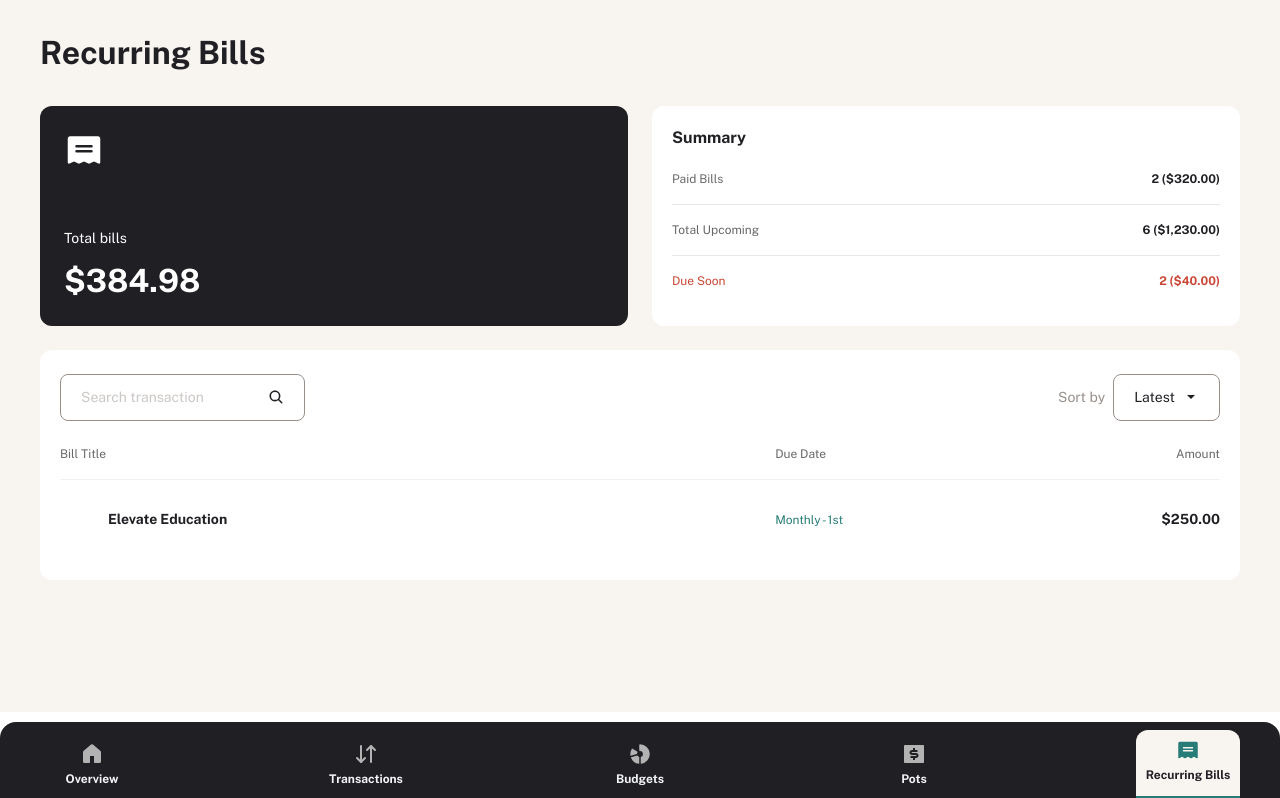
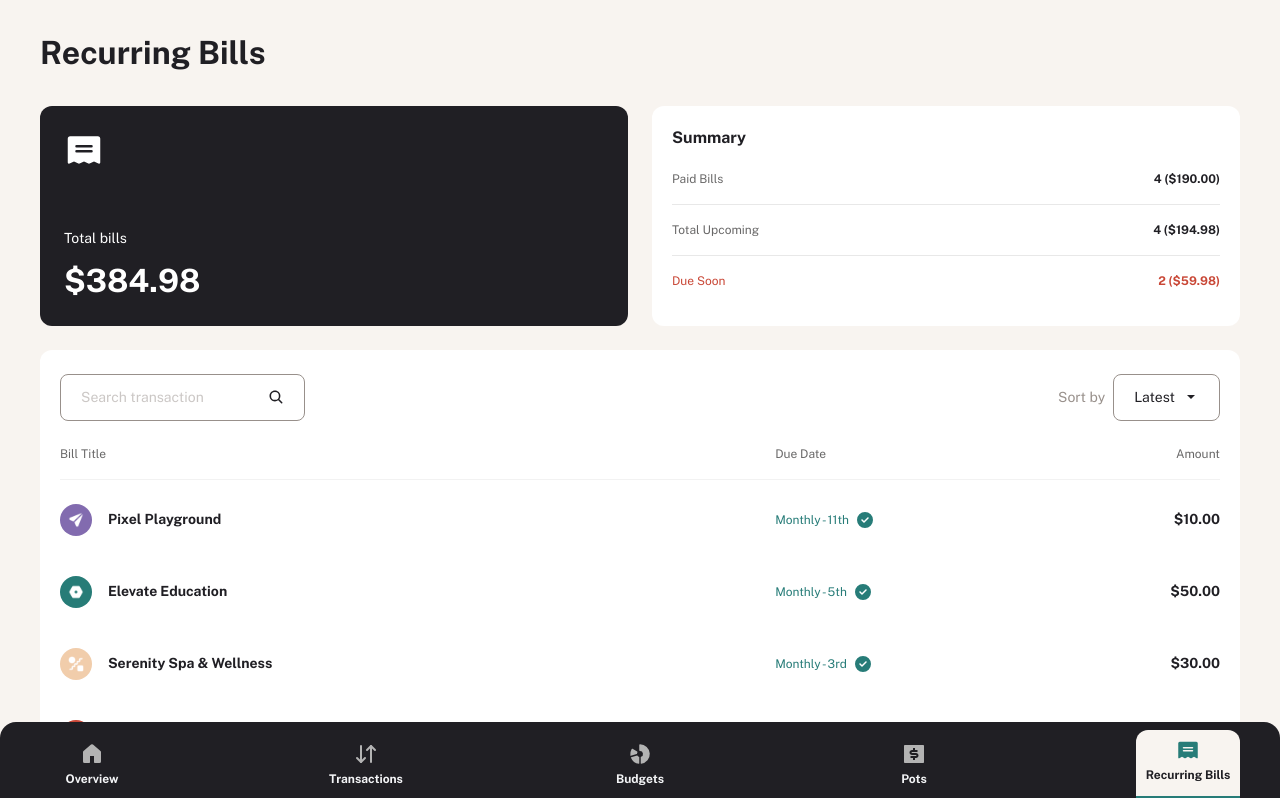
Before and after one commit to Oloude/personal-finance-app, a React (Vite) app: page /bills in a window 1280 px wide. Shown: the top 798 px of the page. Built offline with nearby package versions, Linux system fonts and the light colour scheme.

Commit message:
finished recurring bill

```diff
--- a/src/components/Bills/BillContainer.tsx
+++ b/src/components/Bills/BillContainer.tsx
@@ -1,12 +1,26 @@
 import { useState } from "react"
 import BillTable from "./BillTable"
 import Filter from "./Filter"
+import type { Transaction } from "../../FinanceState"
+import SortBillData from "../../utils/SortBillData"
 
+type BillsProps = {
+    bills : Transaction[];
+}
 
-function BillContainer() {
+function BillContainer({bills} : BillsProps) {
     const [showDropdown, setShowDropdown] = useState(false)
     const [sortBy, setSortBy] = useState('Latest')
     const [searchQuery, setSearchQuery] = useState('')
+    // const [uniqueBills, setUniqueBills] = useState(bills)
+
+    let filteredData = SortBillData(bills.filter(bill => {
+       if(searchQuery.trim() && !bill.name.toLowerCase().includes(searchQuery.toLowerCase().trim())){
+        return false
+       }
+        return true
+    }), sortBy)
+
 
     function handleToggleShowDropdown(){
         setShowDropdown(prev => !prev)
@@ -20,7 +34,7 @@ function BillContainer() {
   return (
     <section className="flex flex-col gap-6 px-5 py-6 rounded-xl bg-white lg:col-span-2">
         <Filter showDropdown={showDropdown} handleToggleShowDropdown={handleToggleShowDropdown} sortBy={sortBy} setSortBy={setSortBy} searchQuery={searchQuery} handleSearchQueryChange={handleSearchQueryChange}/>
-        <BillTable/>
+        <BillTable bills={filteredData}/>
     </section>
   )
 }
--- a/src/components/Bills/BillTable.tsx
+++ b/src/components/Bills/BillTable.tsx
@@ -1,4 +1,12 @@
-function BillTable() {
+import type { Transaction } from "../../FinanceState";
+import FormatBillAmount from "../../utils/FormatBillAmount";
+import FormateDueDate from "../../utils/FormateDueDate";
+
+type BillTableProps ={
+    bills : Transaction[] | []
+}
+
+function BillTable({bills}: BillTableProps) {
   return <section className="flex flex-col gap-6">
     <div className="md:grid grid-cols-5 gap-8 hidden border-b border-grey100 pb-4">
         <h4 className="text-preset5 text-grey500 col-span-3">Bill Title</h4>
@@ -10,18 +18,21 @@ function BillTable() {
     </div>
 
     <div className="flex flex-col gap-5">
-        <div className="grid grid-cols-1 gap-2 pb-5 md:grid-cols-5 md:gap-8">
+        {
+            bills.map(bill => <div key={bill.name} className="grid grid-cols-1 gap-2 pb-5 md:grid-cols-5 md:gap-8">
             <div className="flex items-center gap-4 md:col-span-3">
-                <img src="./logo-small.svg" alt="" className="w-8 h-8 rounded-full"/>
-                <h5 className="text-preset4 font-bold text-grey900">Elevate Education</h5>
+                <img src={bill.avatar} alt="" className="w-8 h-8 rounded-full"/>
+                <h5 className="text-preset4 font-bold text-grey900">{bill.name}</h5>
             </div>
             <div className="flex items-center justify-between md:col-span-2">
                 <div className="flex items-center gap-2">
-                    <span className="text-preset5 text-green">Monthly - 1st</span>
+                    {FormateDueDate(bill.date)}
                 </div>
-                <p className="text-preset4 font-bold text-grey900">$250.00</p>
+                {FormatBillAmount(bill.date, Number(Math.abs(bill.amount)).toFixed(2))}
             </div>
-        </div>
+        </div>)
+        }
+
     </div>
 
   </section>;
--- a/src/components/Bills/Summary.tsx
+++ b/src/components/Bills/Summary.tsx
@@ -1,21 +1,31 @@
+import type { Transaction } from "../../FinanceState"
 
+type SummaryProps ={
+   dueSoon : Transaction[];
+   paidBills : Transaction[];
+   upcomingBills : Transaction[];
+}
 
-function Summary() {
+function Summary({dueSoon, paidBills, upcomingBills} : SummaryProps) {
+  let dueSoonTotal = dueSoon.reduce((total, bill) => total + Math.abs(bill.amount), 0)
+  let paidBillsTotal = paidBills.reduce((total, bill) => total + Math.abs(bill.amount), 0)
+  let upcomingBillsTotal = upcomingBills.reduce((total, bill) => total + Math.abs(bill.amount), 0)
+
   return (
     <div className="flex flex-col gap-5 p-5 rounded-xl bg-white">
         <h3 className="text-preset3 text-grey900 font-bold">Summary</h3>
         <div className="flex flex-col gap-4 divide-y divide-grey500/15">
           <div className="flex items-center gap-2 justify-between pb-4">
             <h4 className="text-preset5 text-grey500">Paid Bills</h4>
-            <span className="text-preset5 text-grey900 font-bold">2 ($320.00)</span>
+            <span className="text-preset5 text-grey900 font-bold">{paidBills.length} (${paidBillsTotal.toFixed(2)})</span>
           </div>
           <div className="flex items-center gap-2 justify-between pb-4">
             <h4 className="text-preset5 text-grey500">Total Upcoming</h4>
-            <span className="text-preset5 text-grey900 font-bold">6 ($1,230.00)</span>
+            <span className="text-preset5 text-grey900 font-bold">{upcomingBills.length} (${upcomingBillsTotal.toFixed(2)})</span>
           </div>
           <div className="flex items-center gap-2 justify-between pb-4">
             <h4 className="text-preset5 text-red">Due Soon</h4>
-            <span className="text-preset5 text-red font-bold">2 ($40.00)</span>
+            <span className="text-preset5 text-red font-bold">{dueSoon.length} (${dueSoonTotal.toFixed(2)})</span>
           </div>
 
         </div>
--- a/src/components/Bills/SummaryContainer.tsx
+++ b/src/components/Bills/SummaryContainer.tsx
@@ -1,12 +1,19 @@
 import Summary from "./Summary"
 import TotalBills from "./TotalBills"
+import type { Transaction } from "../../FinanceState"
 
+type SummaryContainerProps = {
+  totalBill : number;
+  dueSoon : Transaction[];
+  paidBills : Transaction[];
+  upcomingBills : Transaction[];
+}
 
-function SummaryContainer() {
+function SummaryContainer({totalBill, dueSoon, paidBills, upcomingBills} : SummaryContainerProps) {
   return (
    <section className="grid grid-cols-1 gap-3 md:grid-cols-2 md:gap-6 lg:grid-cols-1 lg:col-span-1">
-    <TotalBills/>
-    <Summary/>
+    <TotalBills totalBill={totalBill} />
+    <Summary dueSoon={dueSoon} paidBills={paidBills} upcomingBills={upcomingBills}/>
    </section>
   )
 }
--- a/src/components/Bills/TotalBills.tsx
+++ b/src/components/Bills/TotalBills.tsx
@@ -1,12 +1,16 @@
 import { PiReceiptFill } from "react-icons/pi";
 
-function TotalBills() {
+type TotalBillsProps ={
+  totalBill : number;
+
+}
+function TotalBills({totalBill} : TotalBillsProps) {
   return (
     <div className="flex gap-5 px-5 py-6 rounded-xl bg-grey900 items-center md:flex-col md:justify-between md:items-start md:px-6 md:gap-8">
       <PiReceiptFill className="w-10 h-10 text-white" />
       <div className="flex flex-col gap-2.75">
         <h2 className="text-preset4 text-white">Total bills</h2>
-        <p className="text-preset1 font-bold text-white">$384.98</p>
+        <p className="text-preset1 font-bold text-white">${totalBill}</p>
       </div>
     </div>
   );
--- a/src/pages/Bills.tsx
+++ b/src/pages/Bills.tsx
@@ -4,15 +4,46 @@
 //   - The search should search based on name.
 //   - The sorting options include: Latest (earliest in the month), Oldest, A to Z, Z to A, Highest (transaction amount), Lowest.
 
+
 import BillContainer from "../components/Bills/BillContainer";
 import SummaryContainer from "../components/Bills/SummaryContainer";
+import useFinanceState from "../FinanceState";
+
 
 function Bills() {
+  const transactions = useFinanceState(state => state.data).transactions
+  const bills = transactions.filter(transaction => transaction.recurring)
+
+  let uniqueBills = [...new Map(bills.map(bill => [bill.name, bill])).values()]
+
+  const billsPaid = uniqueBills.filter(bill => {
+   let newDate = new Date(bill.date)
+
+   return newDate.getMonth() > 6 || (newDate.getMonth() === 6 && newDate.getDate() < 19 )
+  })
+
+  const upcomingBills = uniqueBills.filter(bill => {
+       let newDate = new Date(bill.date)
+
+   return !(newDate.getMonth() > 6 || (newDate.getMonth() === 6 && newDate.getDate() < 19 ))
+  })
+
+  console.log(uniqueBills)
+
+  const dueSoon = uniqueBills.filter(bill => {
+    let newDate = new Date(bill.date)
+    return newDate.getMonth() < 7 && (newDate.getDate() > 19 && newDate.getDate() < 24)
+  })
+
+
+
+  const totalBill = uniqueBills.reduce((total, bill) => total + Math.abs(bill.amount),0)
+
   return <div className="flex flex-col gap-8">
     <h1 className="text-preset1 text-grey900 font-bold">Recurring Bills</h1>
     <div className="grid grid-cols-1 gap-6 lg:grid-cols-3 lg:items-start">
-      <SummaryContainer/>
-      <BillContainer/>
+      <SummaryContainer totalBill={totalBill} dueSoon={dueSoon} paidBills={billsPaid} upcomingBills={upcomingBills}/>
+      <BillContainer bills={uniqueBills}/>
     </div>
   </div>;
 }
--- /dev/null
+++ b/src/utils/FormatBillAmount.tsx
@@ -0,0 +1,7 @@
+export default function FormatBillAmount(date: string, amount:string){
+    let newDate = new Date(date)
+    let isDueSoon = newDate.getMonth() === 6 && (newDate.getDate() > 19 && newDate.getDate() < 25)
+return (
+isDueSoon ? <p className="text-preset4 font-bold text-red">${amount}</p> : <p className="text-preset4 font-bold text-grey900">${amount}</p>
+)
+}
--- /dev/null
+++ b/src/utils/FormateDueDate.tsx
@@ -0,0 +1,53 @@
+import { FaCircleCheck } from "react-icons/fa6";
+import { MdError } from "react-icons/md"
+
+
+const ordinalSuffixes = [
+  "st", // 1st
+  "nd", // 2nd
+  "rd", // 3rd
+  "th", // 4th
+  "th", // 5th
+  "th", // 6th
+  "th", // 7th
+  "th", // 8th
+  "th", // 9th
+  "th", // 10th
+  "th", // 11th
+  "th", // 12th
+  "th", // 13th
+  "th", // 14th
+  "th", // 15th
+  "th", // 16th
+  "th", // 17th
+  "th", // 18th
+  "th", // 19th
+  "th", // 20th
+  "st", // 21st
+  "nd", // 22nd
+  "rd", // 23rd
+  "th", // 24th
+  "th", // 25th
+  "th", // 26th
+  "th", // 27th
+  "th", // 28th
+  "th", // 29th
+  "th", // 30th
+  "st", // 31st
+];
+
+function FormateDueDate(date : string) {
+    let newDate = new Date(date)
+    let isDueSoon = newDate.getMonth() === 6 && (newDate.getDate() > 19 && newDate.getDate() < 25)
+    let paid = (newDate.getMonth() > 6 || newDate.getDate() < 19)
+  return (
+    <>
+     {isDueSoon && <div className="flex items-center gap-2"> <span className="text-preset5 text-grey500">Monthly - {newDate.getDate()}{ordinalSuffixes[newDate.getDate()-1]}</span><MdError className="w-4 h-4 text-red" /></div>}
+     {paid && <div className="flex items-center gap-2"> <span className="text-preset5 text-green">Monthly - {newDate.getDate()}{ordinalSuffixes[newDate.getDate()-1]}</span><FaCircleCheck className="w-4 h-4 text-green" /></div>}
+     {(!paid && !isDueSoon) &&<span className="text-preset5 text-grey500">Monthly - {newDate.getDate()}{ordinalSuffixes[newDate.getDate()-1]}</span>}
+     </>
+
+  )
+}
+
+export default FormateDueDate
--- /dev/null
+++ b/src/utils/SortBillData.ts
@@ -0,0 +1,37 @@
+import type { Transaction } from "../FinanceState";
+
+export default function SortBillData(data: Transaction[], sortBy: string) {
+  let arr = [];
+  switch (sortBy) {
+    case "Latest":
+      arr = data.toSorted((a, b) => {
+        let aDate = new Date(a.date).getMonth() ;
+        let bDate = new Date(b.date).getMonth();
+        return bDate - aDate;
+      });
+      break;
+    case "Oldest":
+      arr = data.toSorted((a, b) => {
+        let aDate = new Date(a.date).getMonth();
+        let bDate = new Date(b.date).getMonth();
+        return aDate - bDate;
+      });
+      break;
+    case "A to Z":
+      arr = data.toSorted((a, b) => a.name.localeCompare(b.name));
+      break;
+    case "Z to A":
+      arr = data.toSorted((a, b) => b.name.localeCompare(a.name));
+      break;
+    case "Highest":
+      arr = data.toSorted((a, b) => Math.abs(b.amount) - Math.abs(a.amount));
+      break;
+    case "Lowest":
+      arr = data.toSorted((a, b) => Math.abs(a.amount) - Math.abs(b.amount));
+      break;
+    default:
+      arr = data;
+  }
+
+  return arr;
+}
```
